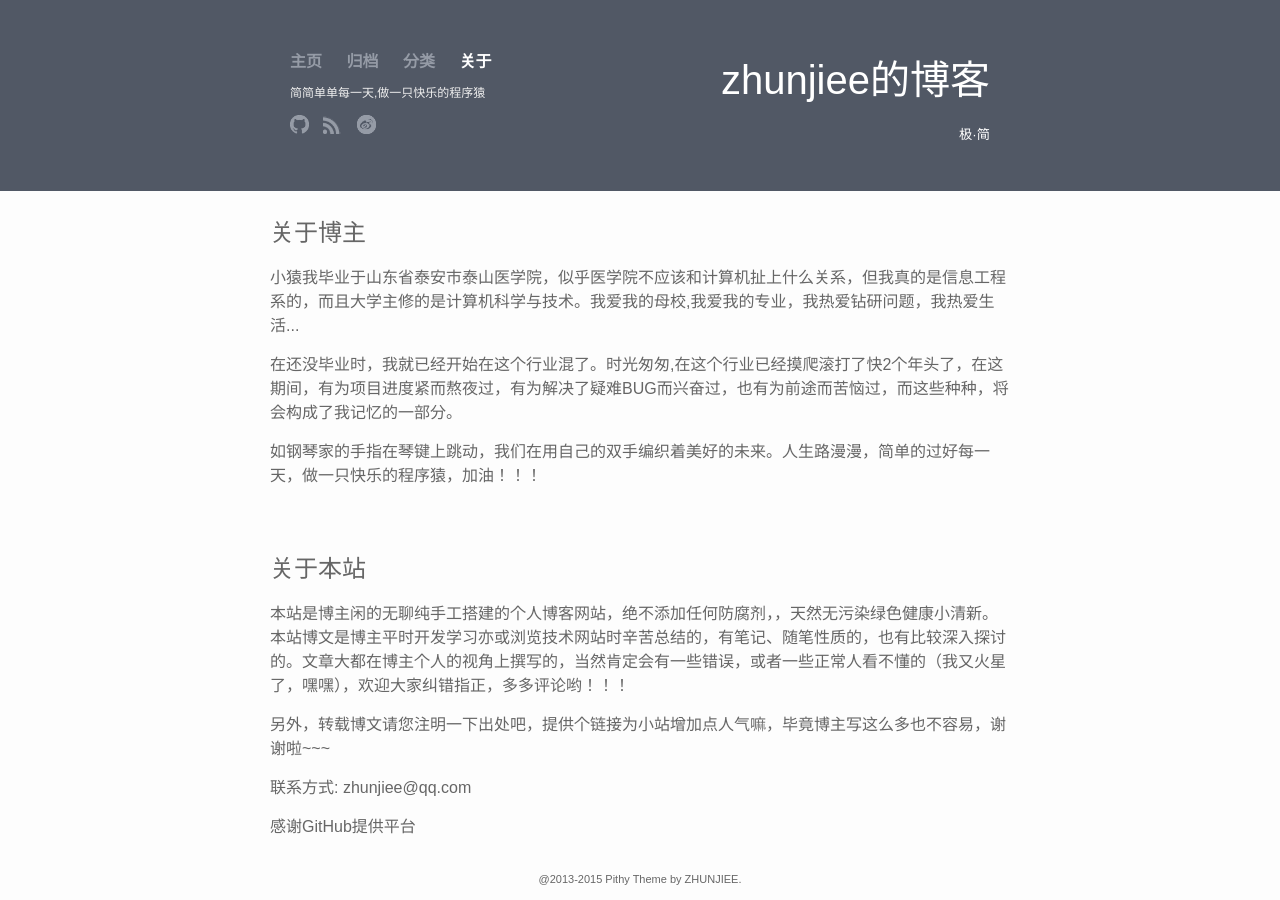
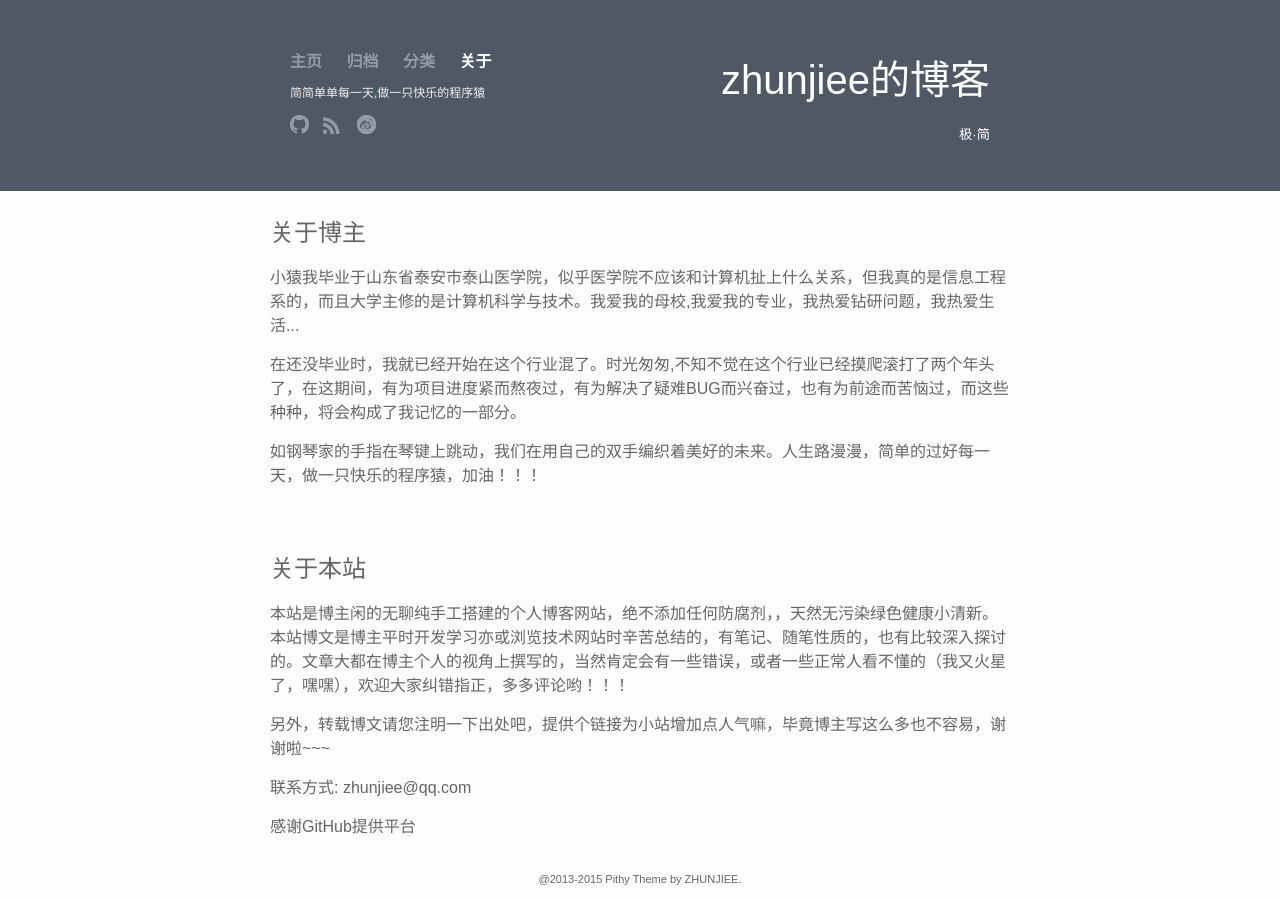
Before and after one commit to zhunjiee/zhunjiee.github.io, a Jekyll site: the page built from about.html, in a window 1280 px wide. Built offline with Jekyll 4.4.1, drawn with Linux system fonts in a browser that asks for light colours; Markdown is read by kramdown in place of the engine named in the settings.

Commit message:
no message

```diff
--- a/about.html
+++ b/about.html
@@ -5,7 +5,7 @@ layout: default
 <div class="about">
 	<h2>关于博主</h2>
     <p>小猿我毕业于山东省泰安市泰山医学院，似乎医学院不应该和计算机扯上什么关系，但我真的是信息工程系的，而且大学主修的是计算机科学与技术。我爱我的母校,我爱我的专业，我热爱钻研问题，我热爱生活...</p>
-    <p>在还没毕业时，我就已经开始在这个行业混了。时光匆匆,在这个行业已经摸爬滚打了快2个年头了，在这期间，有为项目进度紧而熬夜过，有为解决了疑难BUG而兴奋过，也有为前途而苦恼过，而这些种种，将会构成了我记忆的一部分。</p>
+    <p>在还没毕业时，我就已经开始在这个行业混了。时光匆匆,不知不觉在这个行业已经摸爬滚打了两个年头了，在这期间，有为项目进度紧而熬夜过，有为解决了疑难BUG而兴奋过，也有为前途而苦恼过，而这些种种，将会构成了我记忆的一部分。</p>
     <p>如钢琴家的手指在琴键上跳动，我们在用自己的双手编织着美好的未来。人生路漫漫，简单的过好每一天，做一只快乐的程序猿，加油！！！</p>
 
 	<br>
```
Also changed, not shown: _posts/2015-11-04-测试.md (deleted, +0 -10 lines).
